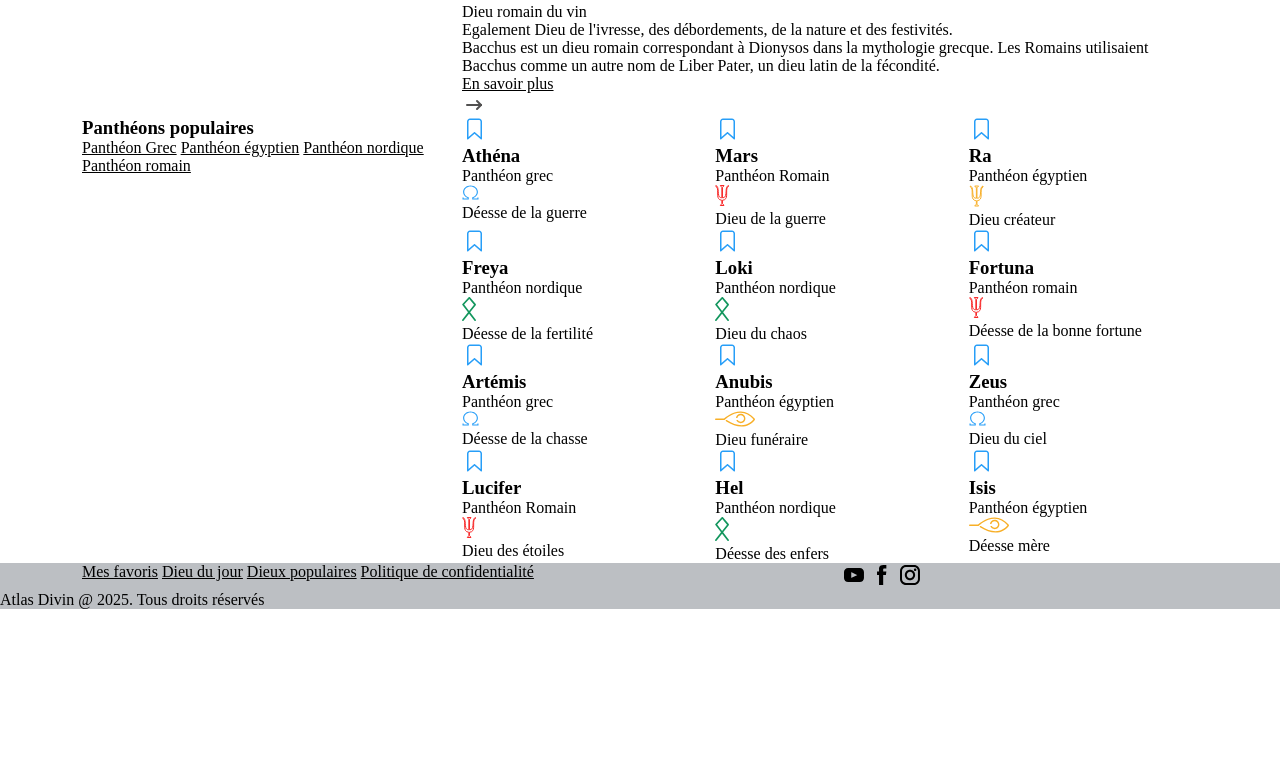
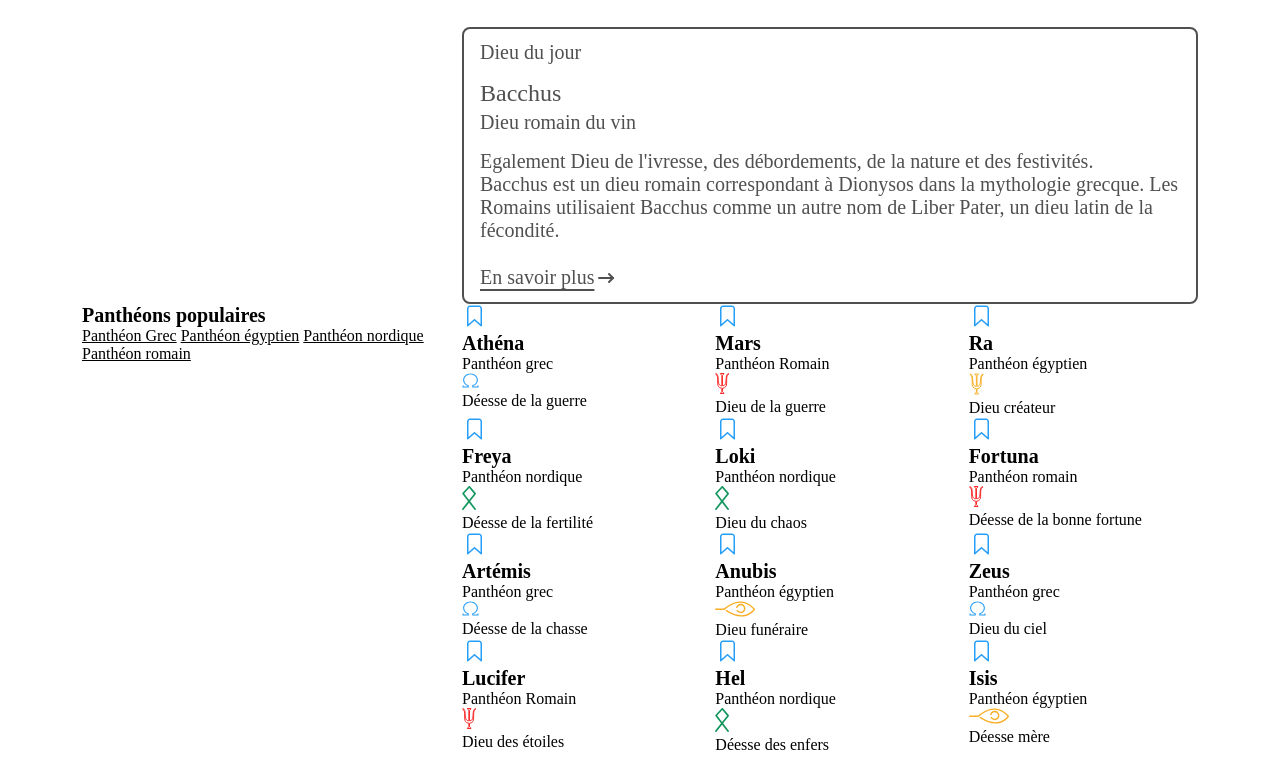
Before and after one commit to titiyocretton/atlas-divin, a website built with Parcel: page src/index.html in a window 1280 px wide. Shown: the part 162-933 px from the top of the page. Before the commit the page ends 800 px from the top, so only its background shows below. Built offline with nearby package versions, Linux system fonts and the light colour scheme; a web font is replaced by a local one.

Commit message:
css dieu du jour

```diff
--- a/src/index.html
+++ b/src/index.html
@@ -84,9 +84,11 @@
           <div class="col-12 offset-lg-4 col-lg-8">
             <h2>Voir les dieux des panthéons</h2>
             <section class="card-god-of-day">
-              <p>Dieu du jour</p>
-              <h3>Bacchus</h3>
-              <p>Dieu romain du vin</p>
+              <div class="card-title">
+                <p><span>Dieu du jour</span></p>
+                <h3>Bacchus</h3>
+                <p>Dieu romain du vin</p>
+              </div>
               <p>
                 Egalement Dieu de l'ivresse, des débordements, de la nature et
                 des festivités.
@@ -97,7 +99,7 @@
                 autre nom de Liber Pater, un dieu latin de la fécondité.
               </p>
               <a href="">
-                <p>En savoir plus</p>
+                En savoir plus
                 <img src="img/svg/arrow-narrow-right.svg" alt="" />
               </a>
             </section>
--- a/src/scss/_base.scss
+++ b/src/scss/_base.scss
@@ -44,3 +44,12 @@ button {
   background: none;
   border: none;
 }
+
+main {
+  padding: 20px 12px;
+}
+
+h3 {
+  font-family: "Caesar Dressing";
+  font-size: 20px;
+}
--- a/src/scss/main.scss
+++ b/src/scss/main.scss
@@ -5,5 +5,6 @@
 @import "modules/header";
 @import "modules/burger";
 @import "modules/button";
+@import "modules/card";
 
 @import "bootstrap/scss/bootstrap-grid";
--- a/src/scss/modules/_burger.scss
+++ b/src/scss/modules/_burger.scss
@@ -10,9 +10,10 @@
   box-shadow: 0 4px 4px 0 rgba(0, 0, 0, 0.25);
   position: fixed;
   width: 100%;
+
+  display: none;
+
   a {
     text-decoration: none;
   }
-
-  display: none;
 }
--- /dev/null
+++ b/src/scss/modules/_card.scss
@@ -0,0 +1,40 @@
+.card-god-of-day {
+  padding: 12px 16px;
+  align-items: flex-start;
+  border-radius: 8px;
+  border: 2px solid var(--Text-main, #515050);
+  color: var(--Text-main, #515050);
+  margin-top: 44px;
+
+  p {
+    // padding-bottom: 8px;
+  }
+
+  p {
+    font-family: "Bubbler One";
+    font-size: 20px;
+    font-style: normal;
+    font-weight: 400;
+    line-height: normal;
+  }
+  .card-title {
+    margin-bottom: 16px;
+    p:first-child {
+      margin-bottom: 16px;
+    }
+    h3 {
+      margin-bottom: 4px;
+      font-size: 24px;
+      font-weight: 400;
+    }
+  }
+
+  a {
+    display: flex;
+
+    font-size: 20px;
+    text-underline-offset: 17.5%;
+
+    margin-top: 24px;
+  }
+}
```
